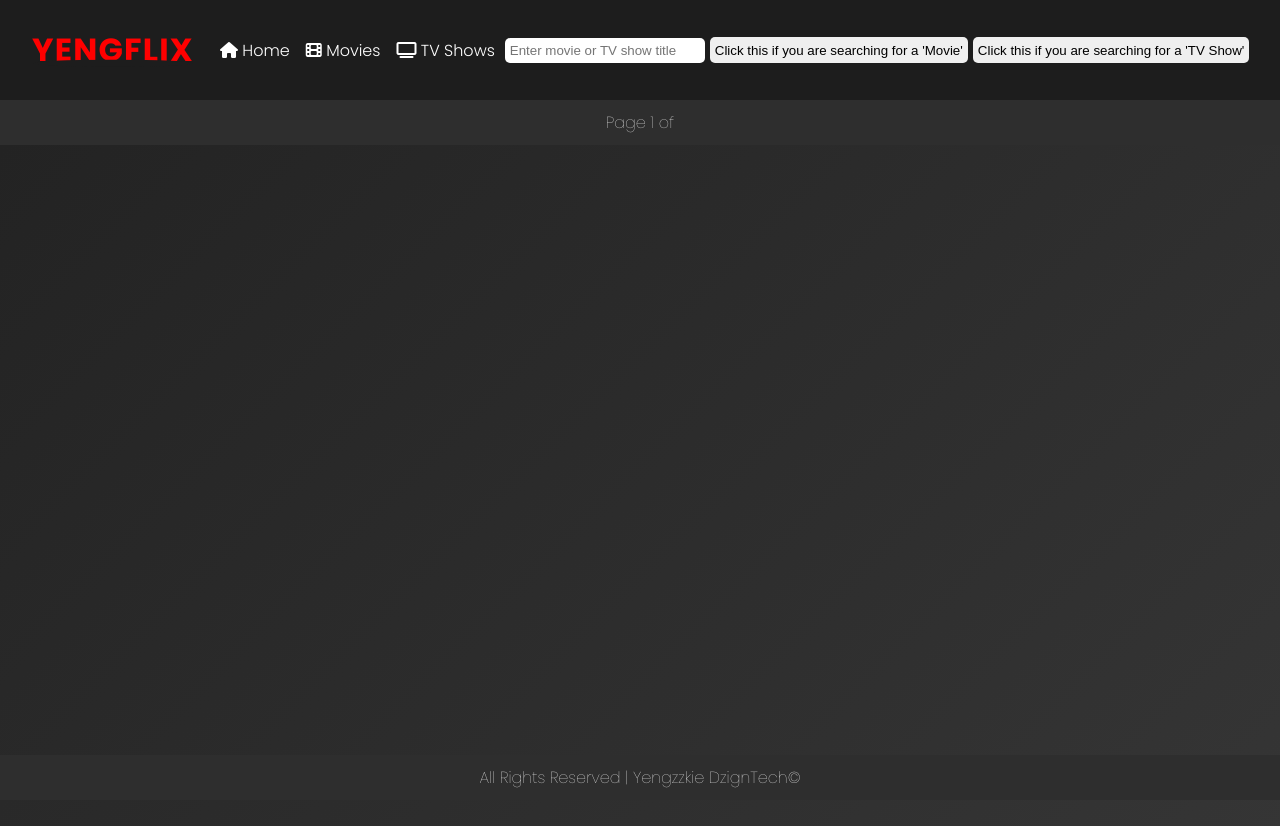
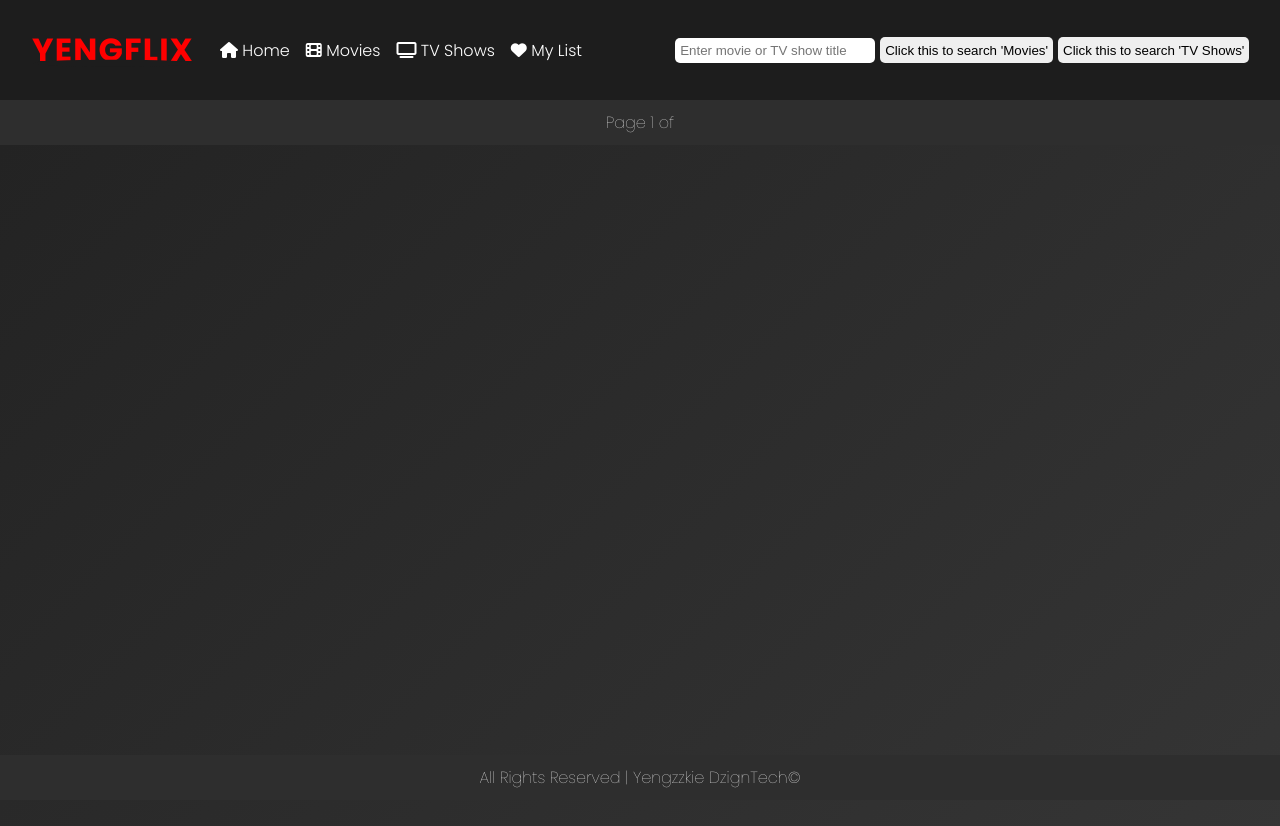
Before and after one commit to Yengzzkie/yengflix, a plain HTML site: page index.html in a window 1280 px wide. Drawn offline with nearby package versions, Linux system fonts and the light colour scheme; no server answers.

Commit message:
fixed search button text

```diff
--- a/index.html
+++ b/index.html
@@ -27,8 +27,8 @@
                 <input type="text" id="search-query" placeholder="Enter movie or TV show title">
                 <span id="clear-field"><i class="fa-solid fa-x"></i></span>
             </div>
-            <button id="search-movie-btn">Click this if you are searching for a 'Movie'</button>
-            <button id="search-series-btn">Click this if you are searching for a 'TV Show'</button>
+            <button id="search-movie-btn">Click this to search 'Movies'</button>
+            <button id="search-series-btn">Click this to search 'TV Shows'</button>
         </div>
     </header>
 
```
